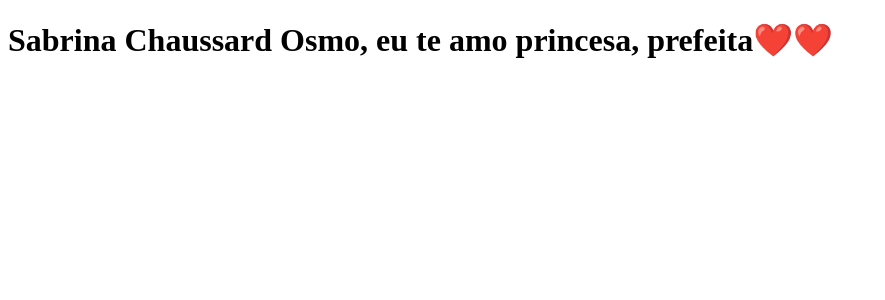
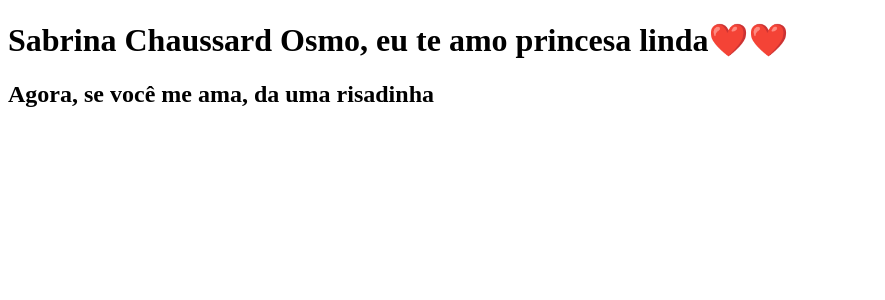
Before and after one commit to Victorhumbert/clone-tabnews, a Next.js app: page / in a window 1280 px wide. Shown: the top 300 px of the page, without its empty margins (0-885 px from the left). Built offline with nearby package versions, Linux system fonts and the light colour scheme.

Commit message:
Update index.js

```diff
--- a/pages/index.js
+++ b/pages/index.js
@@ -1,5 +1,10 @@
 function Home() {
-  return <h1>Sabrina Chaussard Osmo, eu te amo princesa, prefeita❤️❤️</h1>;
+  return (
+    <div>
+      <h1>Sabrina Chaussard Osmo, eu te amo princesa linda❤️❤️</h1>
+      <h2>Agora, se você me ama, da uma risadinha</h2>
+    </div>
+  );
 }
 
 export default Home;
```
